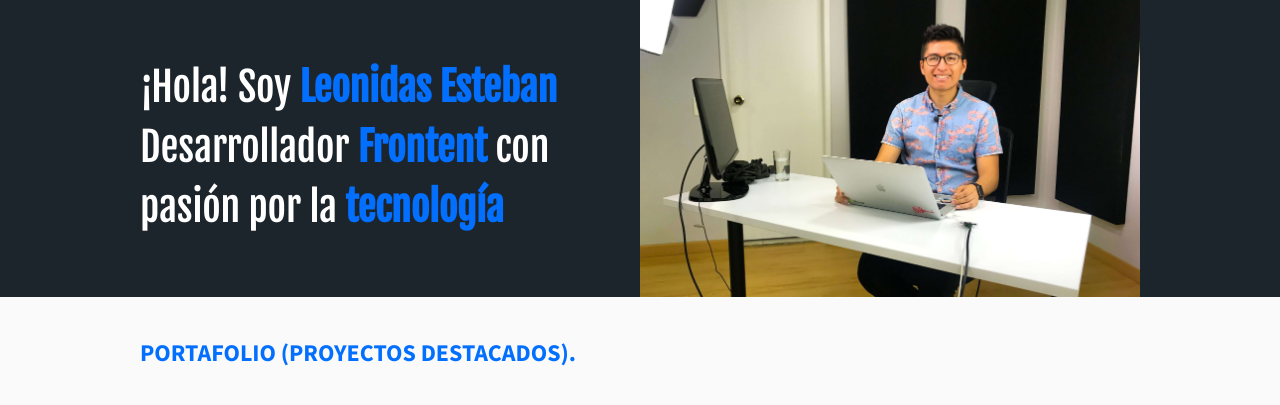
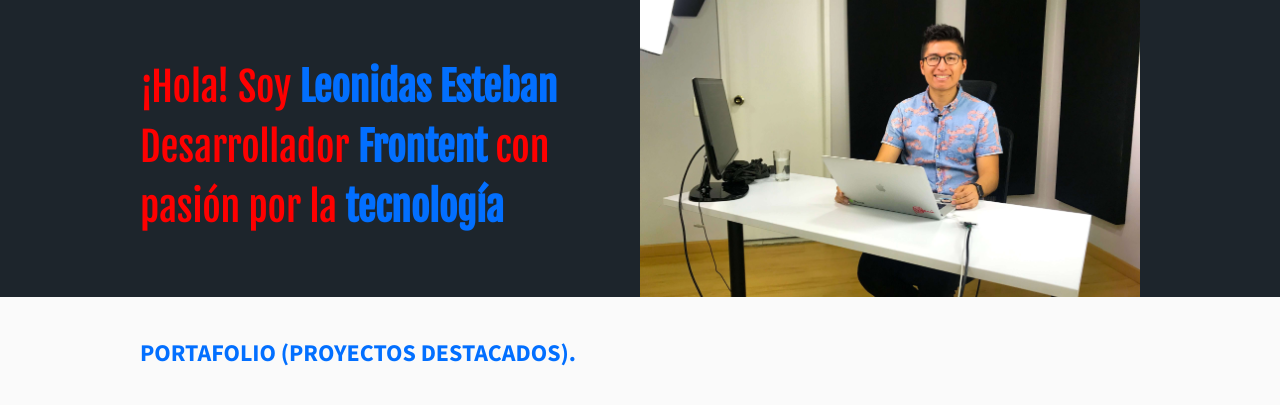
Before and after one commit to deiviiss/portafolio, a plain HTML site: page index.html in a window 1280 px wide. Shown: the part 73-478 px from the top of the page. Drawn offline with Linux system fonts and the light colour scheme.

Commit message:
Texto de h1 en rojo.

```diff
--- a/css/estilos.css
+++ b/css/estilos.css
@@ -55,7 +55,7 @@ h1{
     font-size: 40px;
     line-height: 150%; /*Alto de linea*/
     letter-spacing: -.2px;
-    color: var(--white-color);
+    color: red;
     margin: 0;
 }
 
```
